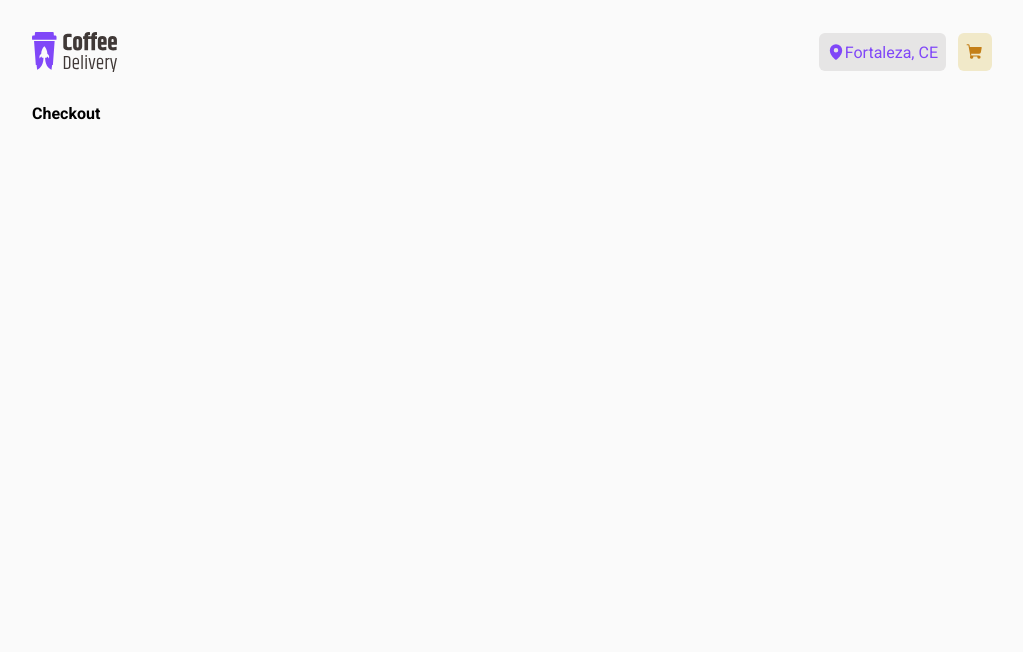
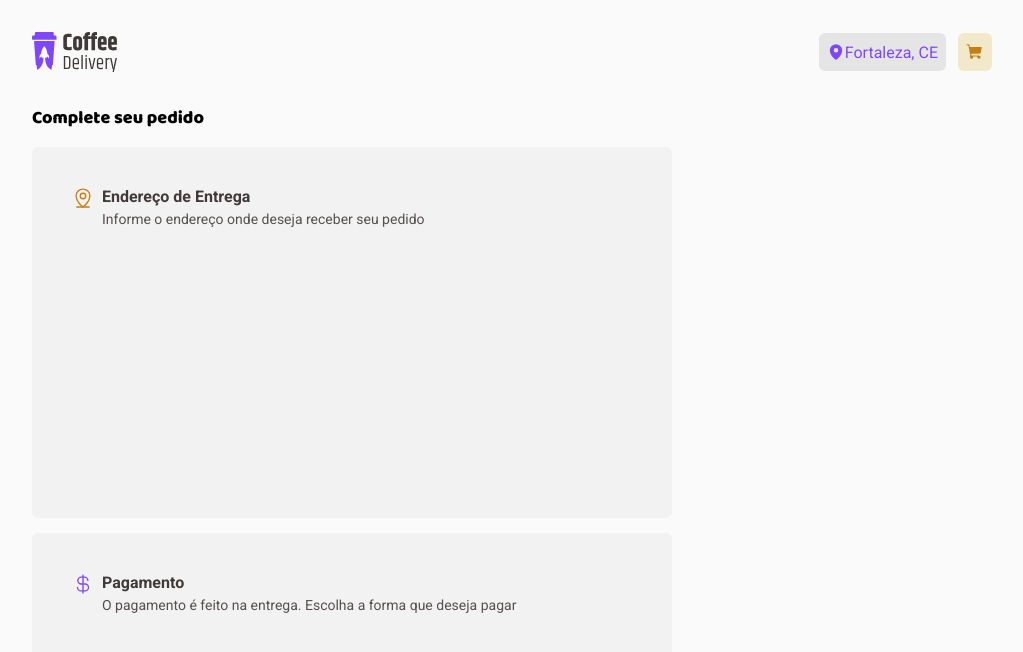
Before and after one commit to gabriel-78/challange_02_coffee_delivery, a React (Vite) app: page /checkout in a window 1280 px wide. Shown: the top 652 px of the page, without its empty margins (128-1151 px from the left). Built offline with nearby package versions, Linux system fonts and the light colour scheme.

Commit message:
Feat: Add home page and initiate checkout page

```diff
--- a/src/components/Navbar/index.tsx
+++ b/src/components/Navbar/index.tsx
@@ -3,21 +3,25 @@ import { FC } from 'react'
 import { Button } from '../Button'
 import * as S from './styles'
 import logoImg from '../../assets/logo.svg'
+import { useNavigate } from 'react-router-dom'
 
 const NavBar: FC = () => {
+  const navigate = useNavigate()
+
   return (
     <S.StyledNav>
-      <img src={logoImg} alt="" />
+      <img src={logoImg} alt="" onClick={() => navigate('/')} />
 
       <S.ButtonsBox>
         <Button
           variant="base"
           label="Fortaleza, CE"
-          icon={<MapPin weight="fill" size={18} />}
+          icon={<MapPin weight="fill" size={18} filter="red" />}
         />
         <Button
           variant="light"
           icon={<ShoppingCart weight="fill" size={18} />}
+          onClick={() => navigate('checkout')}
         />
       </S.ButtonsBox>
     </S.StyledNav>
--- /dev/null
+++ b/src/components/Select/index.tsx
@@ -0,0 +1,36 @@
+import * as S from './styles'
+import { Minus, Plus } from 'phosphor-react'
+import { FC } from 'react'
+
+interface SelectCounterProps {
+  value?: number
+  onChange?: (newValue: number) => void
+}
+
+export const SelectCounter: FC<SelectCounterProps> = ({ value, onChange }) => {
+  const handleValue = (isIncrementing = true) => {
+    if (onChange && value) {
+      if (isIncrementing) onChange(value + 1)
+      else onChange(value - 1)
+    }
+  }
+
+  return (
+    <S.Container>
+      <S.ActionButton onClick={() => handleValue(false)}>
+        <Minus size={16} />
+      </S.ActionButton>
+
+      {value}
+
+      <S.ActionButton onClick={() => handleValue()}>
+        <Plus size={16} />
+      </S.ActionButton>
+    </S.Container>
+  )
+}
+
+SelectCounter.defaultProps = {
+  value: 0,
+  onChange: () => {},
+}
--- /dev/null
+++ b/src/components/Select/styles.ts
@@ -0,0 +1,29 @@
+import styled from 'styled-components'
+
+export const Container = styled.div`
+  align-items: center;
+  background: ${({ theme: { colors } }) => colors.base.button};
+  border-radius: 6px;
+  color: ${({ theme: { colors } }) => colors.base.title};
+  display: flex;
+  font-size: ${({ theme: { fonts } }) => fonts.text.fontSizes.base};
+  gap: 8px;
+  line-height: ${({ theme: { fonts } }) => fonts.text.lineHeight.min};
+  padding: 10px;
+  text-align: center;
+`
+
+export const ActionButton = styled.button`
+  align-items: center;
+  background: transparent;
+  color: ${({ theme: { colors } }) => colors.product.purple.default};
+  cursor: pointer;
+  display: flex;
+  flex: 1;
+  justify-content: center;
+  transition: all 0.3s ease-in-out;
+
+  &:hover {
+    color: ${({ theme: { colors } }) => colors.product.purple.dark};
+  }
+`
--- a/src/mock/coffes.ts
+++ b/src/mock/coffes.ts
@@ -25,6 +25,7 @@ const COFFE_TYPES = {
 
 export const coffesMock : Product[] = [
   {
+    id: 1,
     description: "O tradicional café feito com água quente e grãos moídos",
     name: "Expresso Tradicional",
     price: 9.90,
@@ -32,6 +33,7 @@ export const coffesMock : Product[] = [
     photo: traditionalExpressImg
   },
   {
+    id: 2,
     description: "Expresso diluído, menos intenso que o tradicional",
     name: "Expresso Americano",
     price: 9.90,
@@ -39,13 +41,15 @@ export const coffesMock : Product[] = [
     photo: americanExpressImg
   },
   {
+    id: 3,
     description: "Café expresso tradicional com espuma cremosa",
     name: "Expresso Cremoso",
-    price: 9.90,
+    price: 119.90,
     type: [COFFE_TYPES.tradicional],
     photo: creamyExpressImg
   },
   {
+    id: 4,
     description: "Bebida preparada com café expresso e cubos de gelo",
     name: "Expresso Gelado",
     price: 9.90,
@@ -53,6 +57,7 @@ export const coffesMock : Product[] = [
     photo: icedExpressImg
   },
   {
+    id: 5,
     description: "Meio a meio de expresso tradicional com leite vaporizado",
     name: "Café com Leite",
     price: 9.90,
@@ -60,6 +65,7 @@ export const coffesMock : Product[] = [
     photo: coffeWithMilkImg
   },
   {
+    id: 6,
     description: "Uma dose de café expresso com o dobro de leite e espuma cremosa",
     name: "Latte",
     price: 9.90,
@@ -67,6 +73,7 @@ export const coffesMock : Product[] = [
     photo: latteImg
   },
   {
+    id: 7,
     description: "Bebida com canela feita de doses iguais de café, leite e espuma",
     name: "Capuccino",
     price: 9.90,
@@ -74,6 +81,7 @@ export const coffesMock : Product[] = [
     photo: capuccinoImg
   },
   {
+    id: 8,
     description: "Café expresso misturado com um pouco de leite quente e espuma",
     name: "Macchiato",
     price: 9.90,
@@ -81,6 +89,7 @@ export const coffesMock : Product[] = [
     photo: machiatoImg
   },
   {
+    id: 9,
     description: "Café expresso com calda de chocolate, pouco leite e espuma",
     name: "Mocaccino",
     price: 9.90,
@@ -88,6 +97,7 @@ export const coffesMock : Product[] = [
     photo: mocaccinoImg
   },
   {
+    id: 10,
     description: "Bebida feita com chocolate dissolvido no leite quente e café",
     name: "Chocolate Quente",
     price: 9.90,
@@ -95,6 +105,7 @@ export const coffesMock : Product[] = [
     photo: hotChocolateImg
   },
   {
+    id: 11,
     description: "Drink gelado de café expresso com rum, creme de leite e hortelã",
     name: "Cubano",
     price: 9.90,
@@ -102,6 +113,7 @@ export const coffesMock : Product[] = [
     photo: cubanImg
   },
   {
+    id: 12,
     description: "Bebida adocicada preparada com café e leite de coco",
     name: "Havaiano",
     price: 9.90,
@@ -109,6 +121,7 @@ export const coffesMock : Product[] = [
     photo: hawaiianImg
   },
   {
+    id: 13,
     description: "Bebida preparada com grãos de café árabe e especiarias",
     name: "Árabe",
     price: 9.90,
@@ -116,6 +129,7 @@ export const coffesMock : Product[] = [
     photo: arabicImg
   },
   {
+    id: 14,
     description: "Bebida a base de café, uísque irlandês, açúcar e chantilly",
     name: "Irlandês",
     price: 9.90,
--- a/src/pages/Checkout/index.tsx
+++ b/src/pages/Checkout/index.tsx
@@ -1,9 +1,43 @@
+import { CurrencyDollar, MapPinLine } from 'phosphor-react'
+import { useTheme } from 'styled-components'
 import * as S from './styles'
 
 export const Checkout = () => {
+  const { colors } = useTheme()
+
   return (
     <S.Container>
-      <strong>Checkout</strong>
+      <S.BoxTitle>Complete seu pedido</S.BoxTitle>
+
+      <S.Box>
+        <S.TextContainer>
+          <MapPinLine weight="regular" size={22} />
+
+          <S.TextBox>
+            <h3>Endereço de Entrega</h3>
+
+            <span>Informe o endereço onde deseja receber seu pedido</span>
+          </S.TextBox>
+        </S.TextContainer>
+      </S.Box>
+
+      <S.Box>
+        <S.TextContainer>
+          <CurrencyDollar
+            weight="regular"
+            size={22}
+            color={colors.product.purple.default}
+          />
+
+          <S.TextBox>
+            <h3>Pagamento</h3>
+
+            <span>
+              O pagamento é feito na entrega. Escolha a forma que deseja pagar
+            </span>
+          </S.TextBox>
+        </S.TextContainer>
+      </S.Box>
     </S.Container>
   )
 }
--- a/src/pages/Checkout/styles.ts
+++ b/src/pages/Checkout/styles.ts
@@ -2,6 +2,50 @@ import styled from 'styled-components'
 
 export const Container = styled.div`
   display: flex;
+  flex-direction: column;
+  gap: 15px;
   height: 100vh;
   width: 100%;
 `
+
+export const Box = styled.div`
+  display: flex;
+  flex-direction: column;
+  align-items: flex-start;
+  padding: 40px;
+  gap: 32px;
+  width: 640px;
+  height: 372px;
+  background: ${({ theme: { colors } }) => colors.base.card};
+  border-radius: 6px;
+`
+
+export const TextContainer = styled.div`
+  color: ${({ theme: { colors } }) => colors.product.yellow.dark};
+  display: flex;
+  gap: 8px;
+`
+
+export const TextBox = styled.div`
+  display: flex;
+  flex-direction: column;
+  gap: 2px;
+
+  h3 {
+    font-size: ${({ theme }) => theme.fonts.text.fontSizes.base};
+    line-height: ${({ theme }) => theme.fonts.text.lineHeight.min};
+    color: ${({ theme }) => theme.colors.base.subTitle};
+  }
+
+  span {
+    color: ${({ theme }) => theme.colors.base.text};
+    font-size: ${({ theme }) => theme.fonts.text.fontSizes.sm};
+    line-height: ${({ theme }) => theme.fonts.text.lineHeight.min};
+  }
+`
+
+export const BoxTitle = styled.h2`
+  font-family: 'Baloo 2';
+  font-size: ${({ theme: { fonts } }) => fonts.header.fontSizes.lg};
+  font-weight: ${({ theme: { fonts } }) => fonts.header.fontWeights.extraBold};
+`
--- a/src/pages/Home/Components/Product/index.tsx
+++ b/src/pages/Home/Components/Product/index.tsx
@@ -1,10 +1,15 @@
 import { ShoppingCart } from 'phosphor-react'
 import { FC } from 'react'
 import { Button } from '../../../../components/Button'
+import { SelectCounter } from '../../../../components/Select'
 import * as S from './styles'
 import { ProductProps } from './types'
 
-export const Product: FC<ProductProps> = ({ product }) => {
+export const Product: FC<ProductProps> = ({
+  product,
+  quantity = undefined,
+  handleQuantity = () => {},
+}) => {
   return (
     <S.Container>
       <S.Header>
@@ -19,8 +24,15 @@ export const Product: FC<ProductProps> = ({ product }) => {
 
       <S.Footer>
         <S.Price>
-          R$ <strong>{product.price}</strong>
+          <strong>
+            {new Intl.NumberFormat('pt-Br', {
+              style: 'currency',
+              currency: 'BRL',
+            }).format(product.price)}
+          </strong>
         </S.Price>
+
+        <SelectCounter value={quantity} onChange={handleQuantity} />
 
         <Button
           height="medium"
--- a/src/pages/Home/Components/Product/types.ts
+++ b/src/pages/Home/Components/Product/types.ts
@@ -1,4 +1,5 @@
 export interface Product {
+  id: number
   name: string
   description: string
   price: number
@@ -8,4 +9,6 @@ export interface Product {
 
 export interface ProductProps {
   product: Product
+  quantity?: number
+  handleQuantity?: (newValue: number) => void
 }
--- a/src/pages/Home/index.tsx
+++ b/src/pages/Home/index.tsx
@@ -13,7 +13,7 @@ export const Home = () => {
 
         <S.ProductsList>
           {coffesMock.map((coffe) => {
-            return <Product key={coffe.photo} product={coffe} />
+            return <Product key={coffe.id} product={coffe} />
           })}
         </S.ProductsList>
       </S.ProductsListContainer>
--- a/src/pages/Home/styles.ts
+++ b/src/pages/Home/styles.ts
@@ -18,7 +18,7 @@ export const ProductsListContainer = styled.div`
 export const ProductsList = styled.ul`
   display: grid;
   grid-gap: 32px;
-  grid-template-columns: repeat(auto-fit, minmax(225px, 1fr));
+  grid-template-columns: repeat(auto-fit, minmax(250px, 1fr));
 `
 
 export const ProductsListTitle = styled.h2`
```
